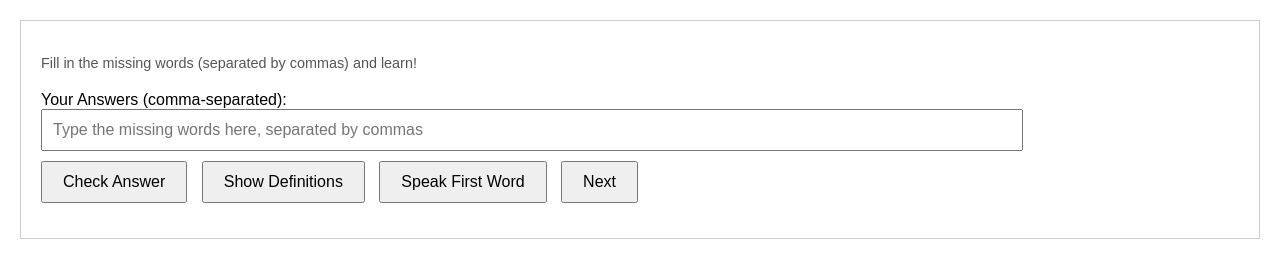
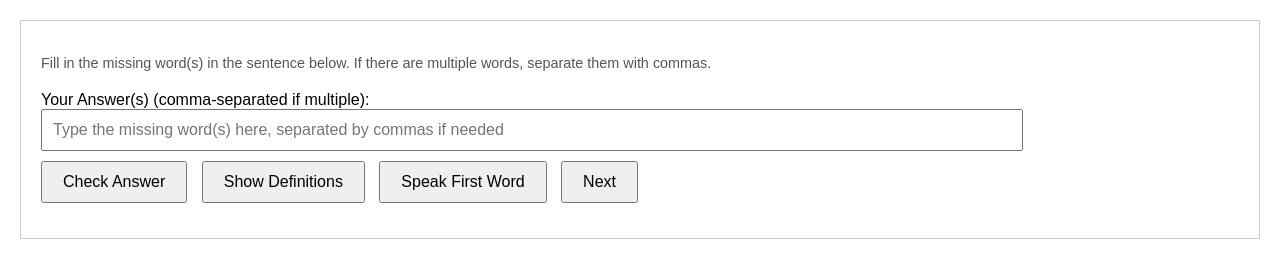
Before and after one commit to adrian2570/English-words-learning, a plain HTML site: page index.html in a window 1280 px wide. Drawn offline with Linux system fonts and the light colour scheme.

Commit message:
Update index.html

```diff
--- a/index.html
+++ b/index.html
@@ -1,9 +1,9 @@
 <!DOCTYPE html>
 <html lang="en">
 <head>
-    <title>English Word Quiz - Learn Multiple Words</title>
+    <title>English Writing Practice - Fill in the Missing Words</title>
     <meta name="viewport" content="width=device-width, initial-scale=1.0">
-    <meta name="description" content="An interactive English word quiz to help you learn multiple words within sentences.">
+    <meta name="description" content="Practice your English writing skills by filling in the missing words in sentences.">
     <style>
         body {
             font-family: sans-serif;
@@ -82,10 +82,10 @@
 <body>
 
 <div class="word-box">
-    <p id="instructions">Fill in the missing words (separated by commas) and learn!</p>
+    <p id="instructions">Fill in the missing word(s) in the sentence below. If there are multiple words, separate them with commas.</p>
     <p id="question-text"></p>
-    <label for="answer-input">Your Answers (comma-separated):</label>
-    <input type="text" id="answer-input" placeholder="Type the missing words here, separated by commas">
+    <label for="answer-input">Your Answer(s) (comma-separated if multiple):</label>
+    <input type="text" id="answer-input" placeholder="Type the missing word(s) here, separated by commas if needed">
     <div class="button-container">
         <button id="check-answer">Check Answer</button>
         <button id="show-definition">Show Definitions</button>
```
